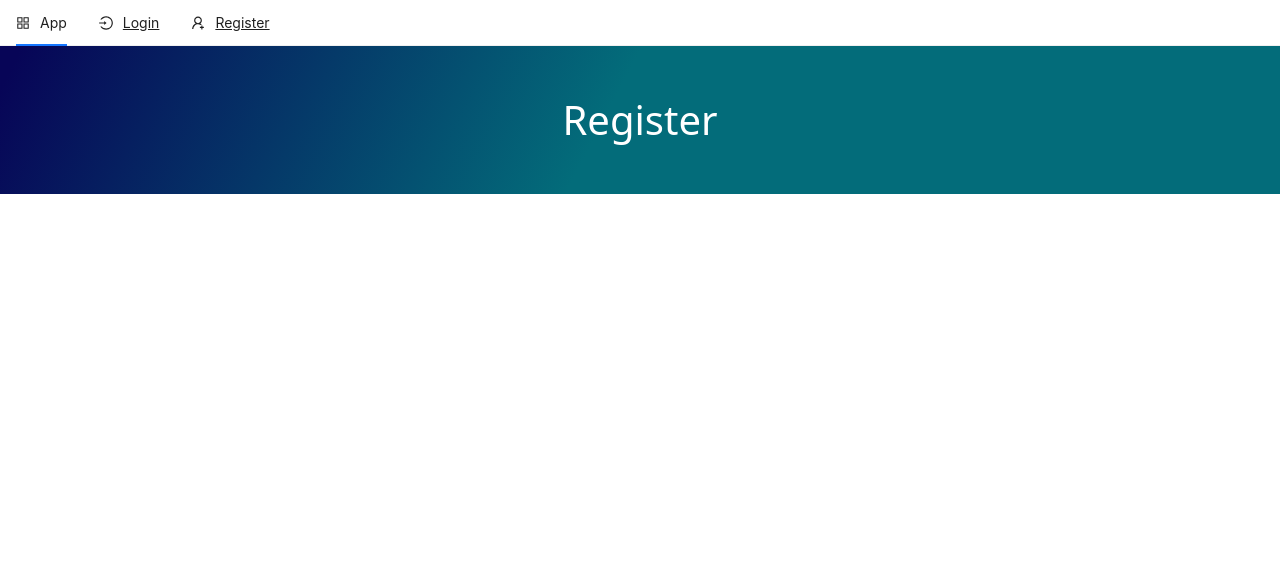
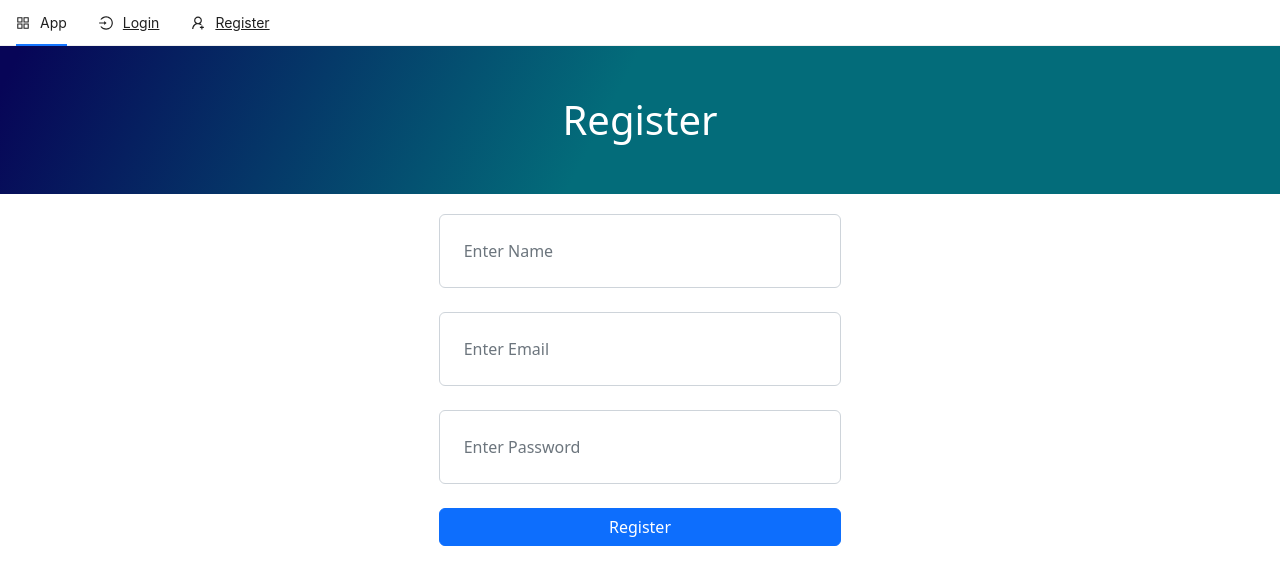
Before and after one commit to ReshmaShrema/e-learning-market-, a Next.js app in the folder Client/: page /register in a window 1280 px wide. Shown: the top 584 px of the page. Built offline with nearby package versions, Linux system fonts and the light colour scheme.

Commit message:
Registration Page

```diff
--- a/Client/pages/register.js
+++ b/Client/pages/register.js
@@ -1,7 +1,57 @@
+import React,{useState} from 'react'
 const Register = () => {
+    const[name,setName]=useState('');
+    const[email,setEmail]=useState('');
+    const[password,setPassword]=useState('');
+
+    const nameChangeHandler=(event)=>{
+        setName(event.target.value);
+    }
+    const emailChangeHandler=(event)=>{
+        setEmail(event.target.value);
+    }
+    const passwordChangeHandler=(event)=>{
+        setPassword(event.target.value);
+    }
+    const handleSubmit=(event)=>{
+        event.preventDefault();
+        console.table({name,email,password})
+
+    }
     return (
         <>
             <h1 className="jumbotron">Register</h1>
+            <div className="container col-md-4 offset-md-4 pb-5">
+                <form onSubmit={handleSubmit}>
+                    <input
+                        type="text"
+                        className="form-control mb-4 p-4"
+                        value={name}
+                        onChange={nameChangeHandler}
+                        placeholder="Enter Name"
+                        required
+                    />
+                    <input
+                        type="email"
+                        className="form-control mb-4 p-4"
+                        value={email}
+                        onChange={emailChangeHandler}
+                        placeholder="Enter Email"
+                        required
+                    />
+                    <input
+                        type="password"
+                        className="form-control mb-4 p-4"
+                        value={password}
+                        onChange={passwordChangeHandler}
+                        placeholder="Enter Password"
+                        required
+                    />
+                    <button className="btn col-12 btn-primary" type="submit">
+                        Register
+                    </button>
+                </form>
+            </div>
         </>
     );
 };
```
